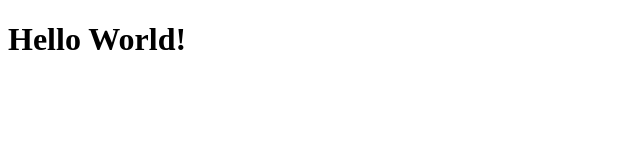
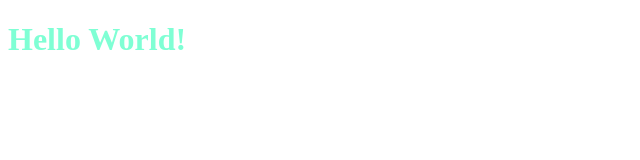
Before and after one commit to cfuller118/first_Repo, a plain HTML site: page index.html in a window 1280 px wide. Shown: the whole page, without its empty margins (0-640 px from the left). Drawn offline with Linux system fonts and the light colour scheme.

Commit message:
added color to index.HTML
added style sheet with header color style.css

```diff
--- a/index.html
+++ b/index.html
@@ -4,6 +4,7 @@
     <meta charset="UTF-8">
     <meta name="viewport" content="width=device-width, initial-scale=1.0">
     <title>Document</title>
+    <link href="style.css" rel="stylesheet" type="text/css">
 </head>
 <body>
     <h1>Hello World!</h1>
--- /dev/null
+++ b/style.css
@@ -0,0 +1,3 @@
+h1 {
+    color: aquamarine;
+}
```
